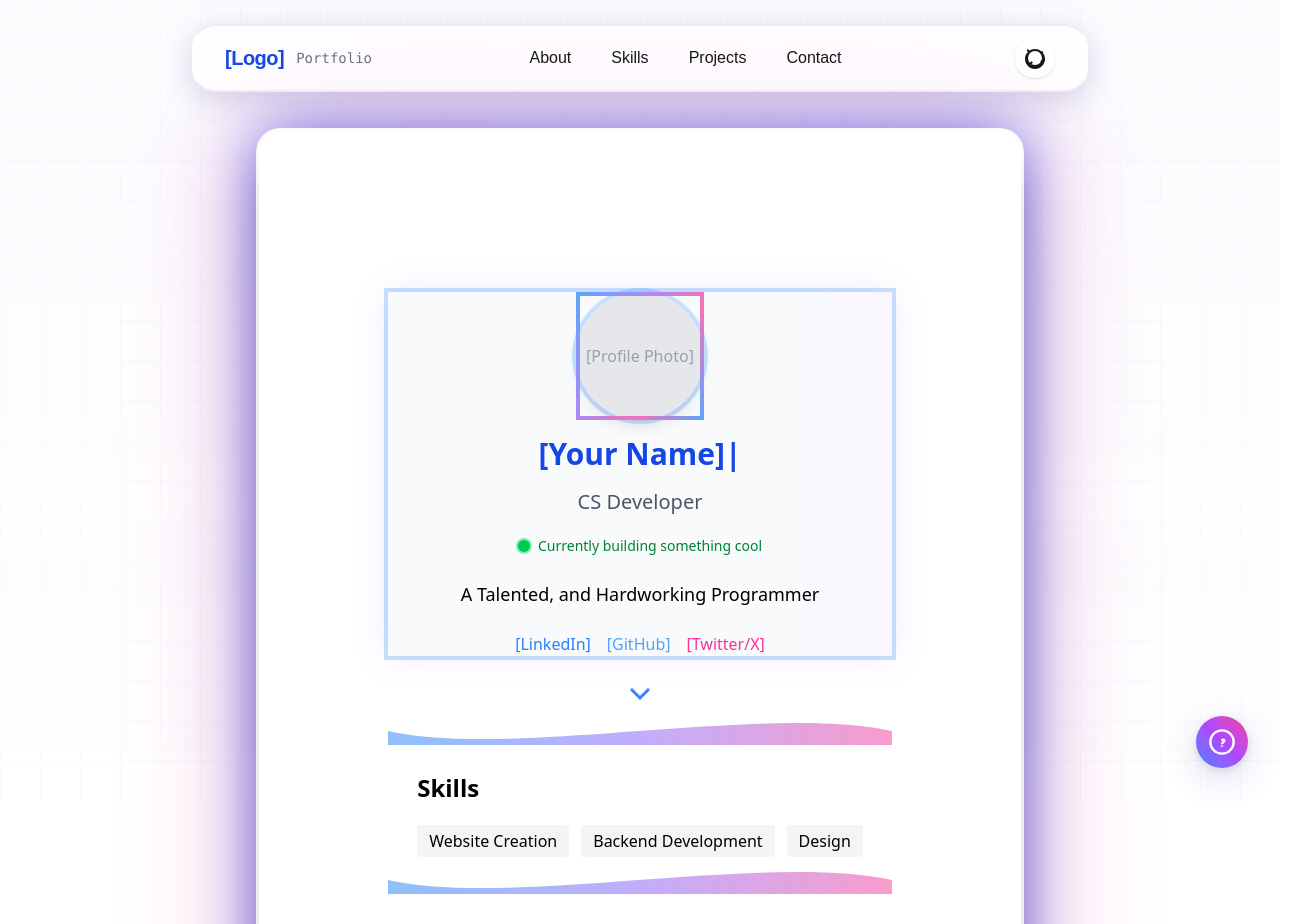
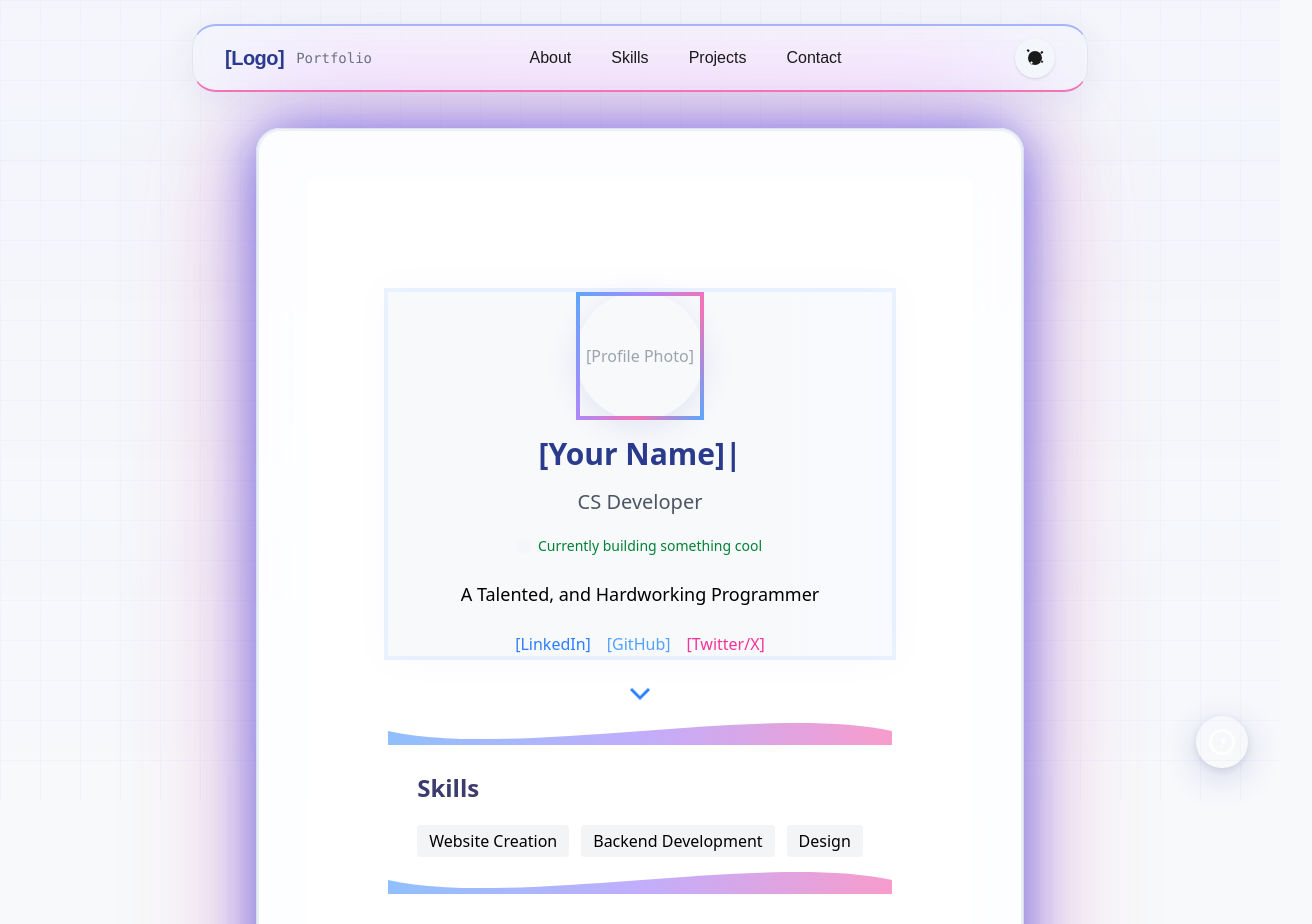
Before and after one commit to AlexanderKeet/pwebsite, a Next.js app: page / in a window 1280 px wide. Shown: the top 924 px of the page, 1312 px wide, since content can reach past the window. Built offline with nearby package versions, Linux system fonts and the light colour scheme.

Commit message:
light theme!

```diff
--- a/src/app/components/LayoutClient.tsx
+++ b/src/app/components/LayoutClient.tsx
@@ -2,7 +2,24 @@
 import React, { useEffect, useState, useRef } from "react";
 // --- Theme Switcher ---
 function ThemeSwitcher() {
-  const [theme, setTheme] = useState(() => typeof window !== "undefined" && window.matchMedia("(prefers-color-scheme: dark)").matches ? "dark" : "light");
+  // Use system preference only on first load, then use localStorage or default to light
+  const getInitialTheme = () => {
+    if (typeof window !== "undefined") {
+      const stored = localStorage.getItem("theme");
+      if (stored === "dark" || stored === "light") return stored;
+    }
+    return "light";
+  };
+  const [theme, setTheme] = useState(getInitialTheme);
+
+  useEffect(() => {
+    if (typeof document !== "undefined") {
+      document.documentElement.classList.remove("dark", "light");
+      document.documentElement.classList.add(theme);
+      localStorage.setItem("theme", theme);
+    }
+  }, [theme]);
+
   return (
     <button
       aria-label="Toggle theme"
@@ -12,7 +29,7 @@ function ThemeSwitcher() {
       {theme === "dark" ? (
         <svg width="24" height="24" fill="currentColor"><path d="M12 3a9 9 0 0 0 0 18c4.97 0 9-4.03 9-9 0-4.97-4.03-9-9-9zm0 16a7 7 0 1 1 0-14 7 7 0 0 1 0 14z"/></svg>
       ) : (
-        <svg width="24" height="24" fill="currentColor"><path d="M6.76 4.84l-1.8-1.79-1.41 1.41 1.79 1.8 1.42-1.42zm10.45 10.45l1.79 1.8 1.41-1.41-1.8-1.79-1.4 1.4zm1.79-10.45l-1.8 1.79 1.42 1.42 1.79-1.8-1.41-1.41zm-10.45 10.45l-1.79 1.8 1.41 1.41 1.8-1.79-1.42-1.42zM12 5a7 7 0 0 1 0 14 7 7 0 0 1 0-14zm0-2C6.48 3 2 7.48 2 13s4.48 10 10 10 10-4.48 10-10S17.52 3 12 3z"/></svg>
+        <svg width="24" height="24" fill="currentColor"><path d="M6.76 4.84l-1.8-1.79-1.41 1.41 1.79 1.8 1.42-1.42zm10.45 10.45l1.79 1.8 1.41-1.41-1.8-1.79-1.4 1.4zm1.79-10.45l-1.8 1.79 1.42 1.42 1.79-1.8-1.41-1.41zm-10.45 10.45l-1.79 1.8 1.41 1.41 1.8-1.79-1.42-1.42zM12 5a7 7 0 0 1 0 14 7 7 0 0 1 0-14z"/></svg>
       )}
     </button>
   );
--- a/src/app/globals.css
+++ b/src/app/globals.css
@@ -10,6 +10,11 @@
     --background: #0a0a0a;
     --foreground: #ededed;
   }
+}
+
+html, body {
+  max-width: 100vw;
+  overflow-x: hidden;
 }
 
 body {
@@ -338,3 +343,76 @@ button:hover, a:hover {
   50% { transform: translateY(18px); }
 }
 .animate-bounce-slow { animation: bounce-slow 2.2s infinite cubic-bezier(.4,0,.2,1); }
+
+/* --- Professional Light Theme Improvements --- */
+html.light body {
+  background: #f7f9fb;
+  color: #1a1a1a;
+}
+html.light .glass,
+html.light .glass-navbar,
+html.light .glass-content {
+  background: rgba(255,255,255,0.95);
+  box-shadow: 0 8px 32px 0 rgba(60,60,180,0.08);
+  border-radius: 24px;
+  border: 1.5px solid #e0e7ef;
+}
+html.light .glass-navbar {
+  border-top: 2.5px solid #a5b4fc;
+  border-bottom: 2.5px solid #f472b6;
+}
+html.light .glass-content {
+  border: 1.5px solid #e0e7ef;
+}
+html.light .section-heading {
+  color: #3b3b6d;
+}
+html.light .active-section {
+  background: linear-gradient(90deg, #f7f9fb 80%, #a5b4fc11 100%);
+  box-shadow: 0 0 0 4px #60a5fa22, 0 0 32px 0 #a78bfa11;
+}
+html.light .project-card {
+  background: #fff;
+  border: 1px solid #e0e7ef;
+  box-shadow: 0 4px 24px 0 rgba(60,60,180,0.06);
+}
+html.light .rounded-full {
+  background: #f3f6fa;
+}
+html.light .text-blue-700 {
+  color: #2a3a8c !important;
+}
+html.light .text-gray-600 {
+  color: #4b5563 !important;
+}
+html.light .text-gray-400 {
+  color: #9ca3af !important;
+}
+html.light .bg-gray-100 {
+  background: #f3f4f6 !important;
+}
+html.light .bg-gray-200 {
+  background: #e5e7eb !important;
+}
+html.light .bg-gray-50 {
+  background: #f9fafb !important;
+}
+html.light .border-gray-300 {
+  border-color: #e5e7eb !important;
+}
+html.light .border-gray-700 {
+  border-color: #d1d5db !important;
+}
+html.light .shadow-lg {
+  box-shadow: 0 8px 32px 0 rgba(60,60,180,0.10) !important;
+}
+html.light .shadow-2xl {
+  box-shadow: 0 16px 48px 0 rgba(60,60,180,0.12) !important;
+}
+html.light .backdrop-blur-xl {
+  backdrop-filter: blur(24px) saturate(180%);
+}
+html.light .animate-fade-in-up, html.light .animate-fade-in {
+  background: none !important;
+}
+/* --- End Professional Light Theme Improvements --- */
```
